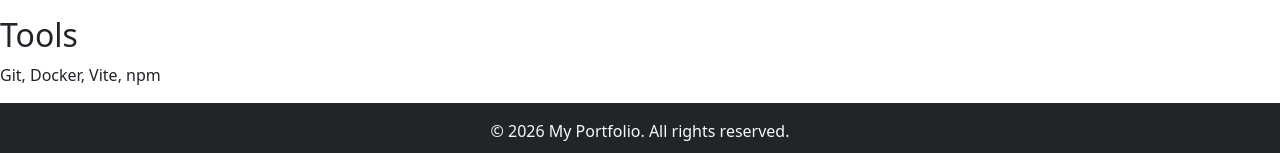
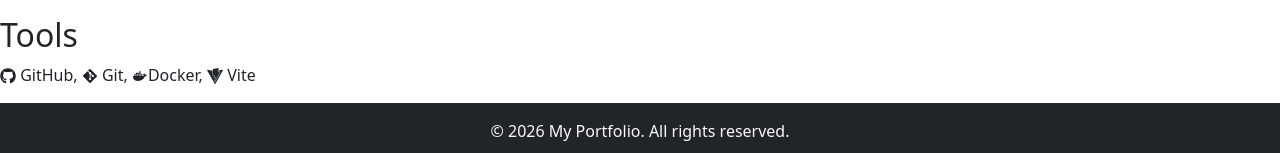
Before and after one commit to lpery-rrcp/Portfolio, a React (Vite) app: page / in a window 1280 px wide. Shown: the part 429-582 px from the top of the page. Built offline with nearby package versions, Linux system fonts and the light colour scheme.

Commit message:
Added icons for the tools on home page.

```diff
--- a/src/pages/Home/page.tsx
+++ b/src/pages/Home/page.tsx
@@ -1,10 +1,12 @@
 // Imports
 import { FcAbout } from "react-icons/fc";
-import { FaPython, FaNode } from "react-icons/fa";
-import { SiWebrtc } from "react-icons/si";
+import { FaPython, FaNode, FaGithub } from "react-icons/fa";
+import { SiWebrtc, SiVite } from "react-icons/si";
 import { TbFileTypeSql } from "react-icons/tb";
 import { GrMysql } from "react-icons/gr";
 import { DiPostgresql } from "react-icons/di";
+import { FaGitAlt } from "react-icons/fa6";
+import { AiOutlineDocker } from "react-icons/ai";
 
 function HomePage() {
   return (
@@ -48,7 +50,10 @@ function HomePage() {
 
       <div>
         <h2>Tools</h2>
-        <p>Git, Docker, Vite, npm</p>
+        <p>
+          <FaGithub /> GitHub, <FaGitAlt /> Git, <AiOutlineDocker />
+          Docker, <SiVite /> Vite
+        </p>
       </div>
     </>
   );
```
